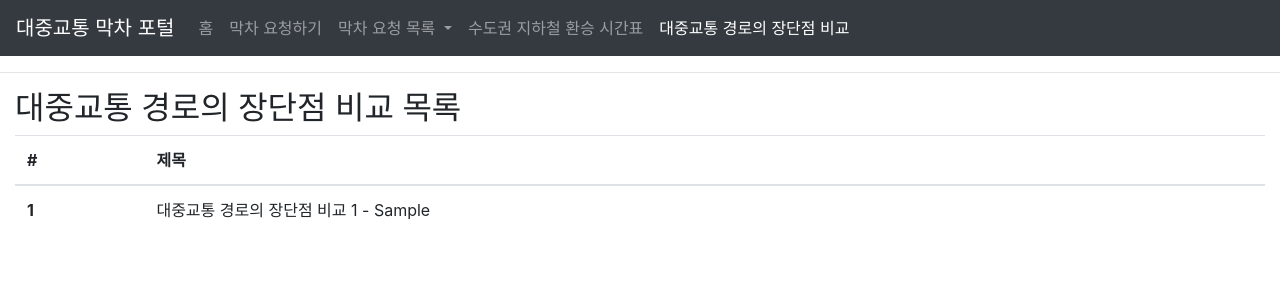
After one commit to creationyun/MidnightGuideToHome, a Django app: page /web/pub_trans_routes_comparisons/ in a window 1280 px wide. The commit adds this page. Shown: the top 300 px of the page. Run offline with Django 3.2, Linux system fonts and the light colour scheme; tables that the repository leaves empty hold one stand-in row (values such as "Sample post"); some libraries are stand-ins or nearby versions.

Commit message:
Add menu for WebPubTransRoutesComparisons

```diff
--- a/app/models.py
+++ b/app/models.py
@@ -1,4 +1,5 @@
 from django.db import models
+
 
 ############################## 모    델 ################################
 # WebGuideRequests
@@ -24,7 +25,14 @@ class WebGuideRequests(models.Model):
     destination = models.CharField(max_length=100)
     finished = models.BooleanField(default=False)
 
+
 class WebGuideReplies(models.Model):
     reply_time = models.DateTimeField(auto_now_add=True)
     request_id = models.IntegerField()
     reply_content = models.TextField(blank=True)
+
+
+class WebPubTransRoutesComparisons(models.Model):
+    num = models.BigIntegerField(primary_key=True)
+    route = models.CharField(max_length=100)
+    url = models.CharField(max_length=200)
--- a/app/templates/base.html
+++ b/app/templates/base.html
@@ -50,6 +50,10 @@
         <li class="nav-item">
           <a class="nav-link" href="https://www.midnightguidetohome.info/timetable/">수도권 지하철 환승 시간표</a>
         </li>
+        {% url 'web_pub_trans_routes_comparisons' as url %}
+        <li class="nav-item {% if request.path == url %}active{% endif %}">
+          <a class="nav-link" href="{{ url }}">대중교통 경로의 장단점 비교</a>
+        </li>
       </ul>
     </div>
   </nav>
--- /dev/null
+++ b/app/templates/web/pub_trans_routes_comparisons.html
@@ -0,0 +1,23 @@
+{% extends 'base.html' %}
+
+{% block content %}
+  <div class="container-fluid table-responsive">
+    <h2> 대중교통 경로의 장단점 비교 목록 </h2>
+    <table class="table table-hover">
+      <thead>
+        <tr>
+          <th scope="col">#</th>
+          <th scope="col">제목</th>
+        </tr>
+      </thead>
+      <tbody>
+        {% for p in posts %}
+        <tr onclick="window.location='{{ p.url }}';">
+          <th scope="row">{{ p.num }}</th>
+          <td>대중교통 경로의 장단점 비교 {{ p.num }} - {{ p.route }}</td>
+        </tr>
+        {% endfor %}
+      </tbody>
+    </table>
+  </div>
+{% endblock content %}
--- a/app/views.py
+++ b/app/views.py
@@ -3,13 +3,13 @@ from __future__ import unicode_literals
 from django.shortcuts import render
 from django.http import Http404
 from django.core.exceptions import ObjectDoesNotExist
-# from django.template import loader
-from .models import WebGuideRequests, WebGuideReplies
+from .models import WebGuideRequests, WebGuideReplies, WebPubTransRoutesComparisons
 
 
 #################***************** 첫 페이지 *****************#################
 def web_index(request):
     return render(request, 'web/index.html', {})
+
 
 ###############***************** 요청 뷰 페이지 *****************###############
 def web_request_view(request, condition):
@@ -23,6 +23,7 @@ def web_request_view(request, condition):
         raise Http404("404 Not Found. %s is not available" % condition)
 
     return render(request, 'web/request_view.html', {'requests': guideRequests})
+
 
 ###############************** 요청 detail 페이지 **************###############
 def web_request_detail(request, req_id):
@@ -44,6 +45,7 @@ def web_request_detail(request, req_id):
     return render(request, 'web/request_detail.html', {
         'req': guideRequest, 'rep': reply, 'reply_notfound': replyNotFound
     })
+
 
 #################***************** 요청 페이지 *****************#################
 def web_guide_request(request):
@@ -88,3 +90,9 @@ def web_guide_request(request):
 
     # 페이지 렌더링
     return render(request, 'web/guide_request.html', content)
+
+
+#################***** 대중교통 경로의 장단점 비교 페이지 *****#################
+def web_pub_trans_routes_comparisons(request):
+    all_objs = WebPubTransRoutesComparisons.objects.all()
+    return render(request, 'web/pub_trans_routes_comparisons.html', {'posts': all_objs})
--- a/app/web_urls.py
+++ b/app/web_urls.py
@@ -7,4 +7,5 @@ urlpatterns = [
     path('guide_request/', web_guide_request, name='web_guide_request'),
     path('request_view/<slug:condition>/', web_request_view, name='web_request_view'),
     path('request_view/detail/<int:req_id>/', web_request_detail),
+    path('pub_trans_routes_comparisons/', web_pub_trans_routes_comparisons, name='web_pub_trans_routes_comparisons')
 ]
```
Also changed, not shown: app/migrations/0014_webpubtransroutescomparisons.py (added).
